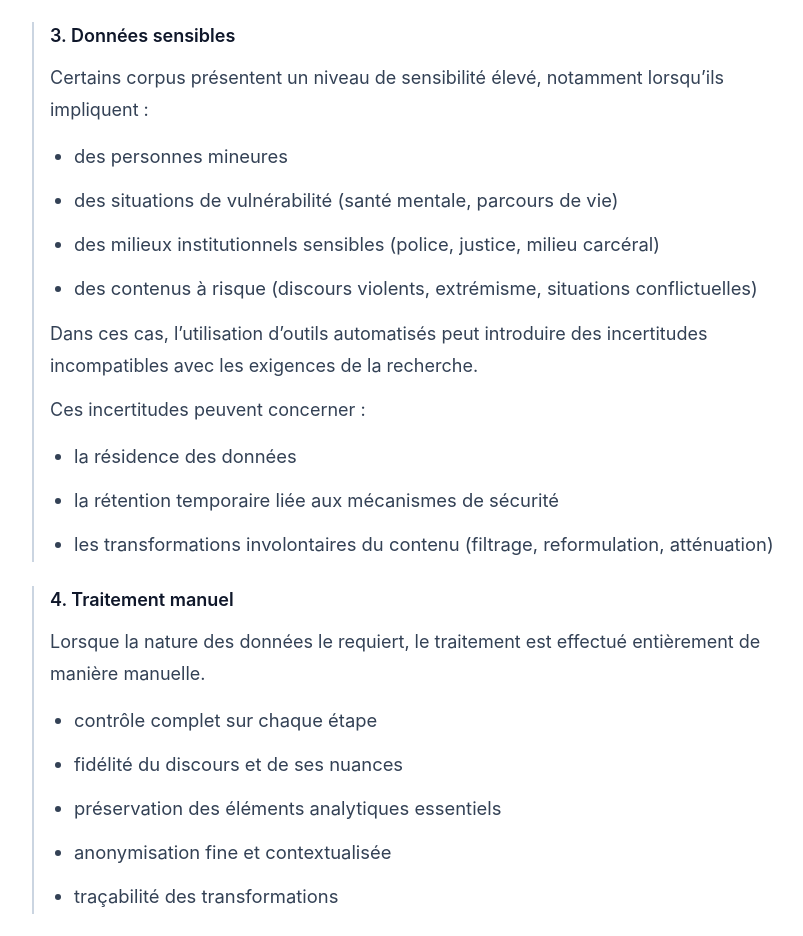
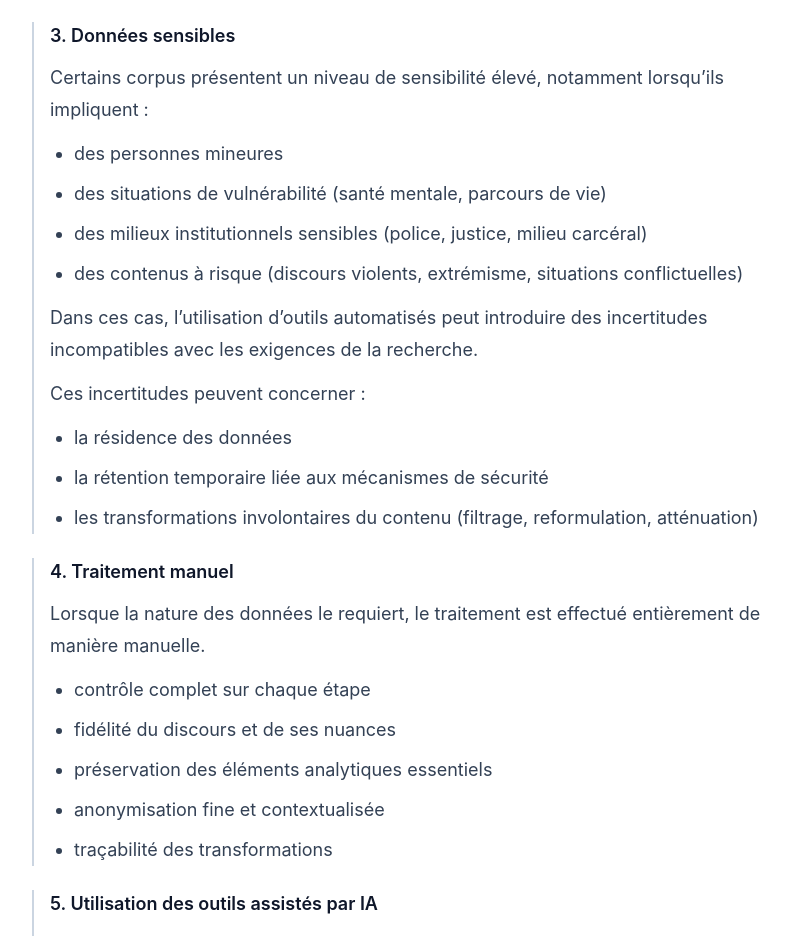
Before and after one commit to momopro21/vidame-recherche, a React (Vite) app: page / in a window 1280 px wide. Shown: the part 3540-4476 px from the top of the page, without its empty margins (0-803 px from the left). Built offline with nearby package versions, Linux system fonts and the light colour scheme; the HTML template or start-up script is replaced by a standard one.

Commit message:
Update App.tsx

```diff
--- a/src/App.tsx
+++ b/src/App.tsx
@@ -657,7 +657,7 @@ function Accueil({ setPage }: { setPage: (page: string) => void }) {
           Certains corpus présentent un niveau de sensibilité élevé, notamment lorsqu’ils impliquent :
         </p>
 
-        <ul className="list-disc pl-6 space-y-2 text-slate-700 text-lg md:text-[1.15rem] leading-9">
+        <ul className="list-disc pl-6 space-y-2 text-slate-700 text-[17px] md:text-[18px] leading-8">
           <li>des personnes mineures</li>
           <li>des situations de vulnérabilité (santé mentale, parcours de vie)</li>
           <li>des milieux institutionnels sensibles (police, justice, milieu carcéral)</li>
@@ -672,7 +672,7 @@ function Accueil({ setPage }: { setPage: (page: string) => void }) {
           Ces incertitudes peuvent concerner :
         </p>
 
-        <ul className="list-disc pl-6 space-y-2 text-slate-700 text-lg md:text-[1.15rem] leading-9">
+       <ul className="list-disc pl-6 space-y-2 text-slate-700 text-[17px] md:text-[18px] leading-8">
           <li>la résidence des données</li>
           <li>la rétention temporaire liée aux mécanismes de sécurité</li>
           <li>les transformations involontaires du contenu (filtrage, reformulation, atténuation)</li>
@@ -687,7 +687,7 @@ function Accueil({ setPage }: { setPage: (page: string) => void }) {
           Lorsque la nature des données le requiert, le traitement est effectué entièrement de manière manuelle.
         </p>
 
-        <ul className="list-disc pl-6 space-y-2 text-slate-700 text-lg md:text-[1.15rem] leading-9">
+        <ul className="list-disc pl-6 space-y-2 text-slate-700 text-[17px] md:text-[18px] leading-8">
           <li>contrôle complet sur chaque étape</li>
           <li>fidélité du discours et de ses nuances</li>
           <li>préservation des éléments analytiques essentiels</li>
```
